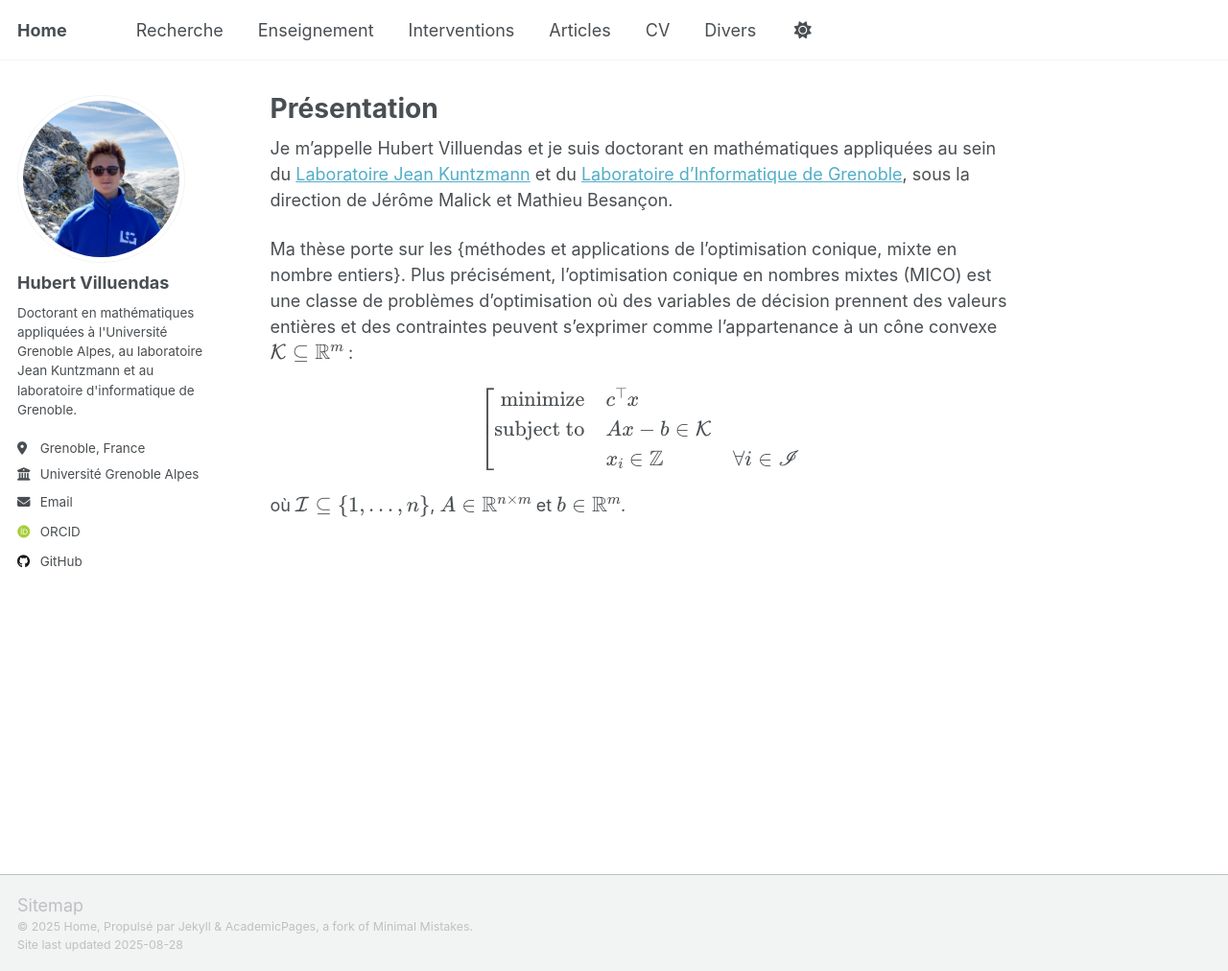
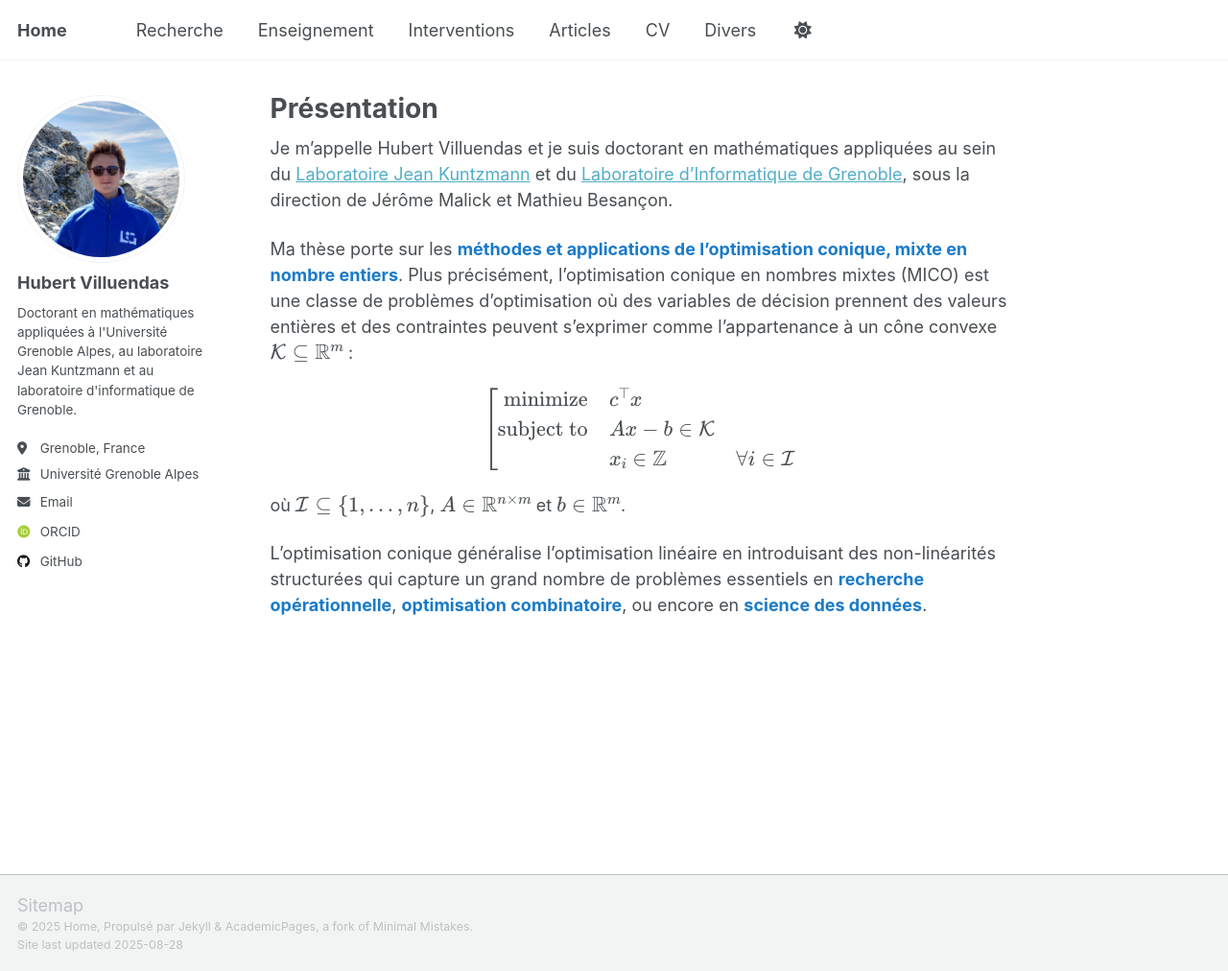
Before and after one commit to HubertVilluendas/hubertvilluendas.github.io, a Jekyll site: the page built from _pages/about.md, in a window 1280 px wide and 1012 px high. Shown: the whole window at 96% size. Built offline with Jekyll 4.4.1, drawn with Linux system fonts in a browser that asks for light colours; some web fonts are replaced; a script that is not in the unit is left out.

Commit message:
Enhance about page content with formatting; update theme link color; add new CSS files for custom styles

```diff
--- a/_pages/about.md
+++ b/_pages/about.md
@@ -9,14 +9,16 @@ redirect_from:
 
 Je m'appelle Hubert Villuendas et je suis doctorant en mathématiques appliquées au sein du [Laboratoire Jean Kuntzmann](https://www-ljk.imag.fr/) et du [Laboratoire d'Informatique de Grenoble](https://www.liglab.fr/fr), sous la direction de Jérôme Malick et Mathieu Besançon.
 
-Ma thèse porte sur les {méthodes et applications de l'optimisation conique, mixte en nombre entiers}. Plus précisément, l'optimisation conique en nombres mixtes (MICO) est une classe de problèmes d'optimisation où des variables de décision prennent des valeurs entières et des contraintes peuvent s'exprimer comme l'appartenance à un cône convexe \\(\mathcal{K}\subseteq\mathbb{R}^m\\) :
+Ma thèse porte sur les <strong style="color: #197ac9;">méthodes et applications de l'optimisation conique, mixte en nombre entiers</strong>. Plus précisément, l'optimisation conique en nombres mixtes (MICO) est une classe de problèmes d'optimisation où des variables de décision prennent des valeurs entières et des contraintes peuvent s'exprimer comme l'appartenance à un cône convexe \\(\mathcal{K}\subseteq\mathbb{R}^m\\) :
 
 $$
 \left[\begin{array}{rll}
 \text{minimize} & c^\top x &\\
 \text{subject to} & Ax-b\in \mathcal{K} &\\
-& x_i\in\mathbb{Z} & \forall i\in\mathscr{I}
+& x_i\in\mathbb{Z} & \forall i\in\mathcal{I}
 \end{array}\right.
 $$
 
 où \\(\mathcal{I}\subseteq\left\lbrace 1,\dots,n\right\rbrace\\), \\(A\in\mathbb{R}^{n\times m}\\) et \\(b\in\mathbb{R}^m\\).
+
+L'optimisation conique généralise l'optimisation linéaire en introduisant des non-linéarités structurées qui capture un grand nombre de problèmes essentiels en <strong style="color: #197ac9;">recherche opérationnelle</strong>, <strong style="color: #197ac9;">optimisation combinatoire</strong>, ou encore en <strong style="color: #197ac9;">science des données</strong>.
--- a/_sass/theme/_default_dark.scss
+++ b/_sass/theme/_default_dark.scss
@@ -12,7 +12,7 @@ $background                 : rgb(13,17,23);
 $background-light           : mix(#fff, $background, 80%);
 $background-lighter         : mix(#fff, $background, 90%);
 $text                       : #ffffff;
-$link                       : rgb(25,122,201);
+$link                       : #7E7E7E;
 $link-dark                  : mix(#000, $link, 25%);
 $link-light                 : mix(#fff, $link, 25%);
 
```
Also changed, not shown: _pages/interventions.html (added), assets/css/github-dark-fix.css (added), assets/css/links-custom.css (added), assets/css/sidebar-custom.css (added).
